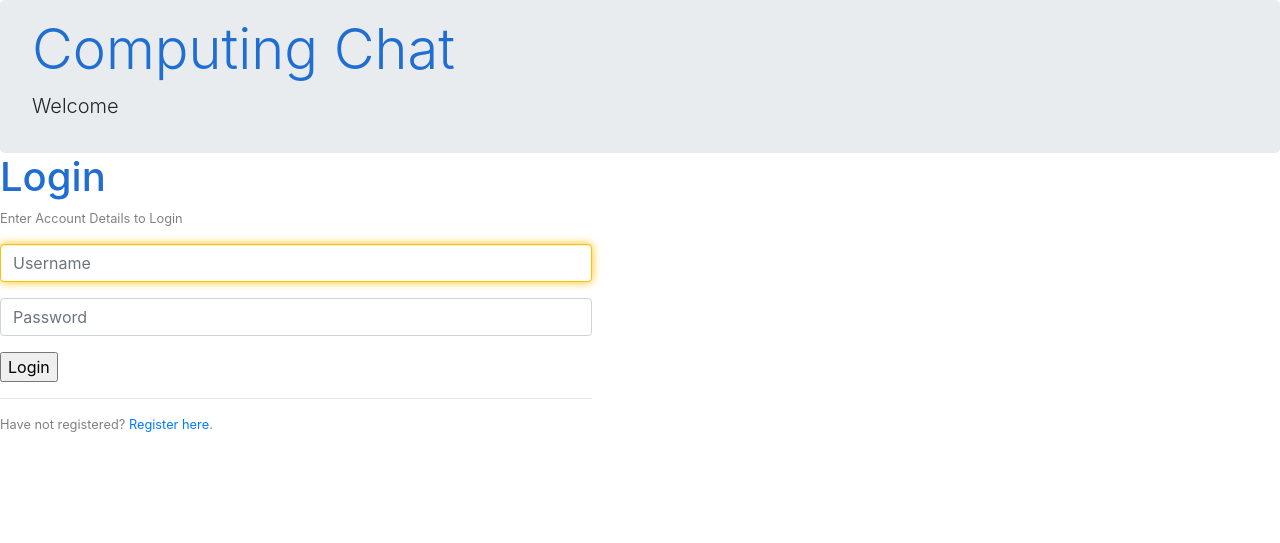
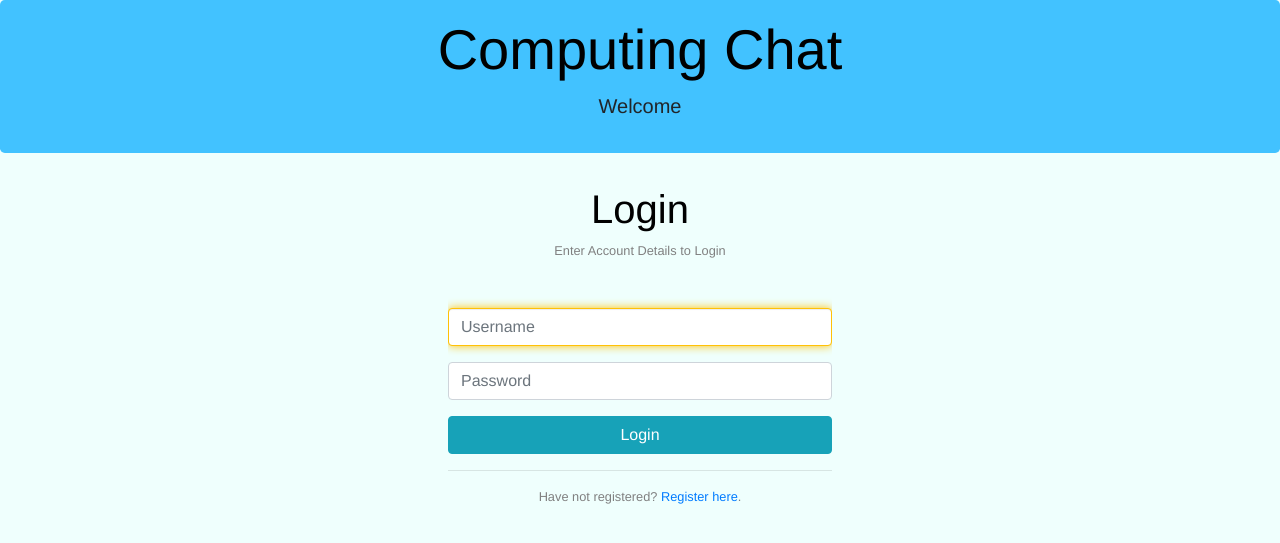
Before and after one commit to uz1pk/Computing-Chat, a Flask app: page / in a window 1280 px wide. Shown: the top 543 px of the page. Run offline with Flask 2, Linux system fonts and the light colour scheme; some libraries are stand-ins or nearby versions.

Commit message:
styling/functionality updates

```diff
--- a/app.py
+++ b/app.py
@@ -54,18 +54,18 @@ def register():
         db.session.add(cur_user)
         db.session.commit()
 
-        flash('Registered Successfully', 'success')
-        return redirect(url_for('login'))
+        flash('Registered Successfully')
+        return redirect(url_for('index'))
 
     return render_template("index.html", form = user_reg_form) # render the page
 
 
 @app.route("/chat", methods=['GET', 'POST'])
 def chat():
-    # ENABLE LATER
-    #if not current_user.is_authenticated:
-    #    flash('Must be logged in before accessing chat', 'danger')
-    #    return redirect(url_for('login'))
+
+    if not current_user.is_authenticated:
+        flash('Must be logged in before accessing chat')
+        return redirect(url_for('index'))
 
     return render_template('main.html', username=current_user.username, rooms=CHATROOMS)
 
@@ -75,8 +75,8 @@ def chat():
 def logout():
     logout_user()
 
-    flash('Logout successful', 'success')
-    return redirect(url_for('login'))
+    flash('Logout successful')
+    return redirect(url_for('index'))
 
 
 @app.errorhandler(404)
--- a/static/styles/chat.css
+++ b/static/styles/chat.css
@@ -1,3 +1,8 @@
+body {
+    background-color: #EFFFFD;
+    font-family: Helvetica, sans-serif;
+}
+
 .wrapper {
     display: flex;
 }
--- a/static/styles/style.css
+++ b/static/styles/style.css
@@ -1,10 +1,30 @@
+body {
+    background-color: #EFFFFD;
+    font-family: Helvetica, sans-serif;
+}
+
 h1 {
-    color: #206ED2;
+    color: #000000;
+}
+
+#center-padding {
+    padding-top: 2em;
 }
 
 #main-section {
     overflow: hidden;
     width: 100%;
+}
+
+#test {
+    text-align: center;
+}
+
+.center {
+    width: 100%;
+    display: flex;
+    justify-content: center;
+    text-align: center;
 }
 
 .jumbotron {
@@ -13,12 +33,8 @@ h1 {
     padding-bottom: 1em;
 }
 
-#image-section {
-    min-width: 30%;
-    max-width: 30%;
-    margin-right: 2em;
-    padding: 0 0 0 2em;
-    float: left;
+#main-jumbo {
+    background-color: #42C2FF;
 }
 
 img {
@@ -38,8 +54,8 @@ img {
 }
 
 #righthand-side {
-    padding: 0 3em 0 0;
     overflow: hidden;
+    width: 30%;
 }
 
 h2 {
--- a/templates/login.html
+++ b/templates/login.html
@@ -5,9 +5,11 @@
 {% block title %}Login{% endblock %}
 
 {% block content %}
+    <div id="center-padding">
         <h1>Login</h1>
         <p>Enter Account Details to Login</p>
 
+        <div id="center-padding">
             <form action="{{ url_for('index')}}", method="POST">
                 <div>
                     {{ displayField(form.username, "Username", autocomplete="off", autofocus=true) }}
@@ -15,7 +17,7 @@
                 </div>
 
                 <div>
-            {{ form.submit_button }}
+                    {{ form.submit_button(class="btn btn-info btn-block") }}
                 </div>
 
                 {{ form.csrf_token }}
@@ -24,4 +26,6 @@
             <hr/>
 
             <p>Have not registered? <a href={{ url_for('register') }}>Register here</a>.</p>
+        </div>
+    </div>
 {% endblock %}
--- a/templates/pre-login.html
+++ b/templates/pre-login.html
@@ -13,17 +13,19 @@
 
     <body>
             <div class="main-section">
-            <div class="jumbotron">
+                <div class="jumbotron" id="main-jumbo">
+                    <div id="test">
                         <h1 class="display-4">Computing Chat</h1>
                         <p class="lead">Welcome</p>
                     </div>
+                </div>
 
+                <div class="center">
                     <div id="righthand-side">
                         {% with messages = get_flashed_messages(with_categories = true) %}
 
                             {% if messages %}
 
-                        Category: {{ messages[0][0] }}
                                 {{ messages[0][1] }}
 
                             {% endif %}
@@ -35,6 +37,7 @@
                         {% endblock %}
                     </div>
                 </div>
+            </div>
     </body>
 
 </html>
```
Also changed, not shown: templates/index.html (+6 -2 lines). Lines whose indentation alone changed are shown as unchanged.
